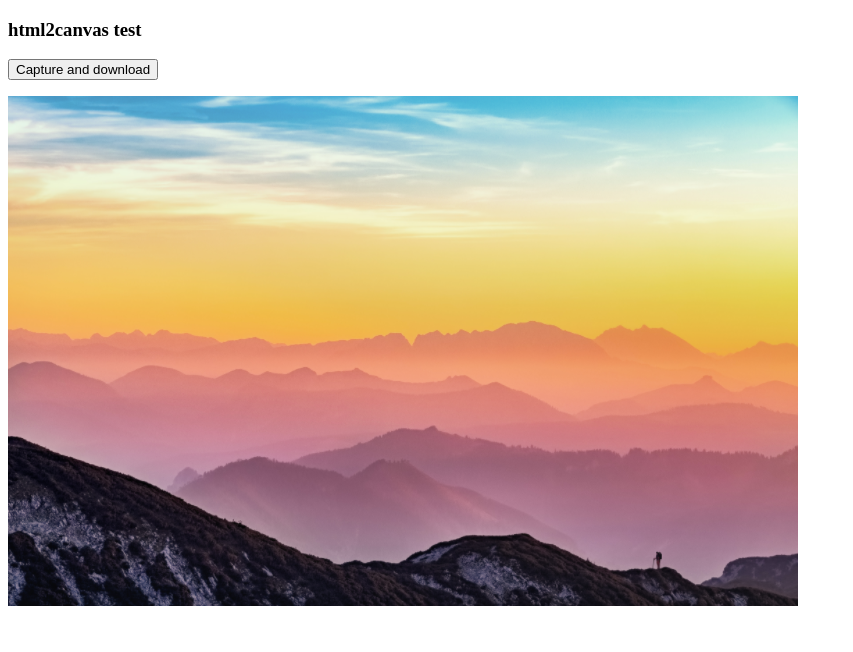
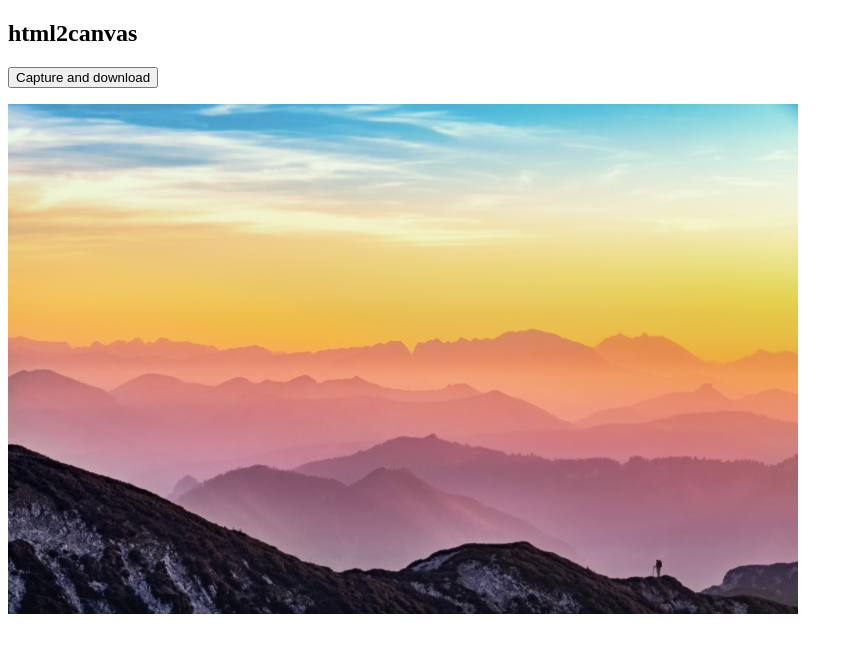
Before and after one commit to rolandjlevy/JS-htmlToCanvas, a plain HTML site: page index.html in a window 1280 px wide. Shown: the whole page, without its empty margins (0-853 px from the left). Drawn offline with nearby package versions, Linux system fonts and the light colour scheme.

Commit message:
Updated title

```diff
--- a/index.html
+++ b/index.html
@@ -3,7 +3,7 @@
   <head>
     <meta charset="utf-8">
     <meta name="viewport" content="width=device-width">
-    <title>repl.it</title>
+    <title>html2canvas</title>
   </head>
   <body>
     <script src="https://cdn.jsdelivr.net/npm/html2canvas@1.0.0-rc.5/dist/html2canvas.min.js"></script>
@@ -19,7 +19,7 @@
         });
       }
     </script>
-    <h3>html2canvas test</h3>
+    <h2>html2canvas</h2>
     <p><button onclick="captureThenDownload('sunset', 'file.png')">Capture and download</button></p>
     <div id="sunset">
       <img src="sunset.png" />
```
